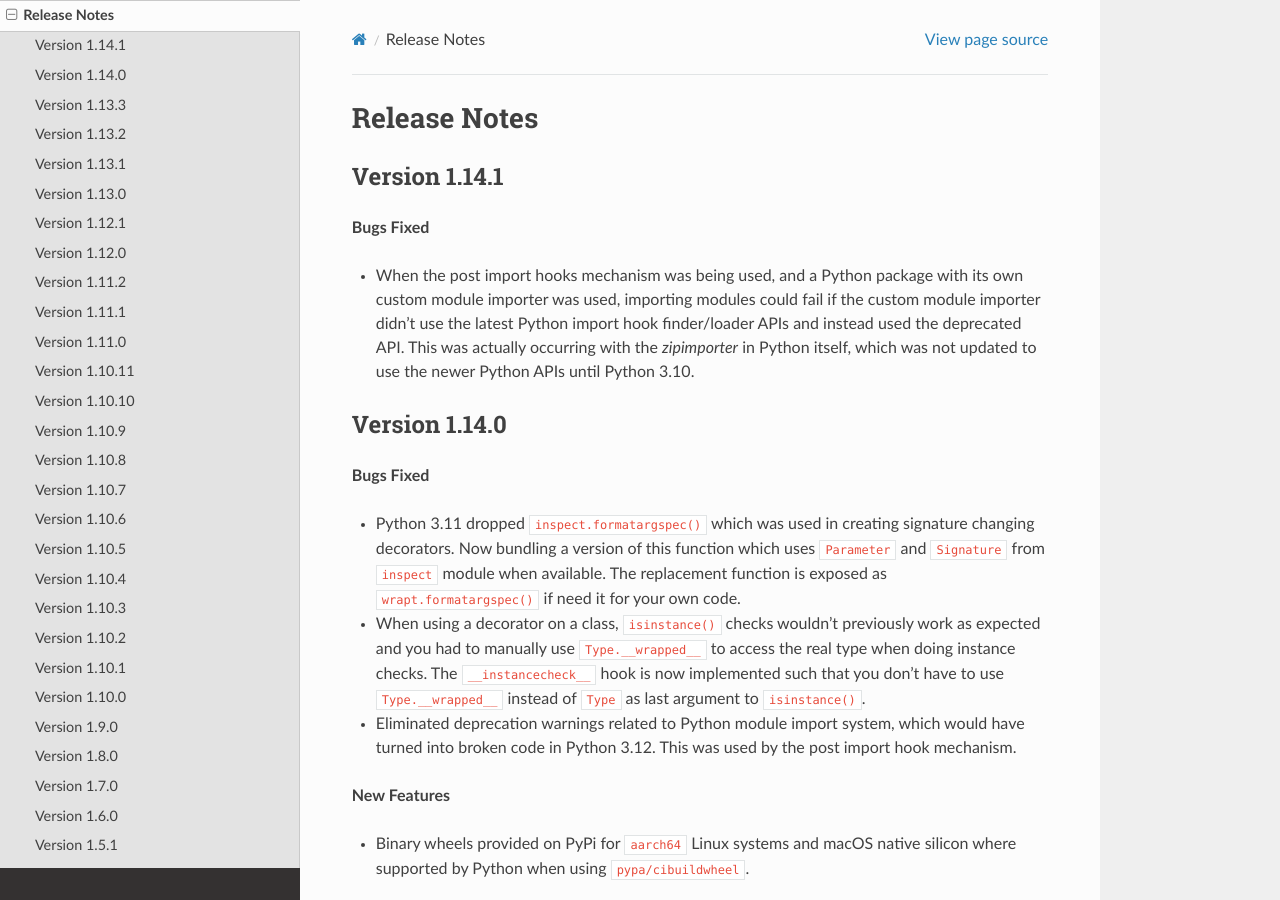
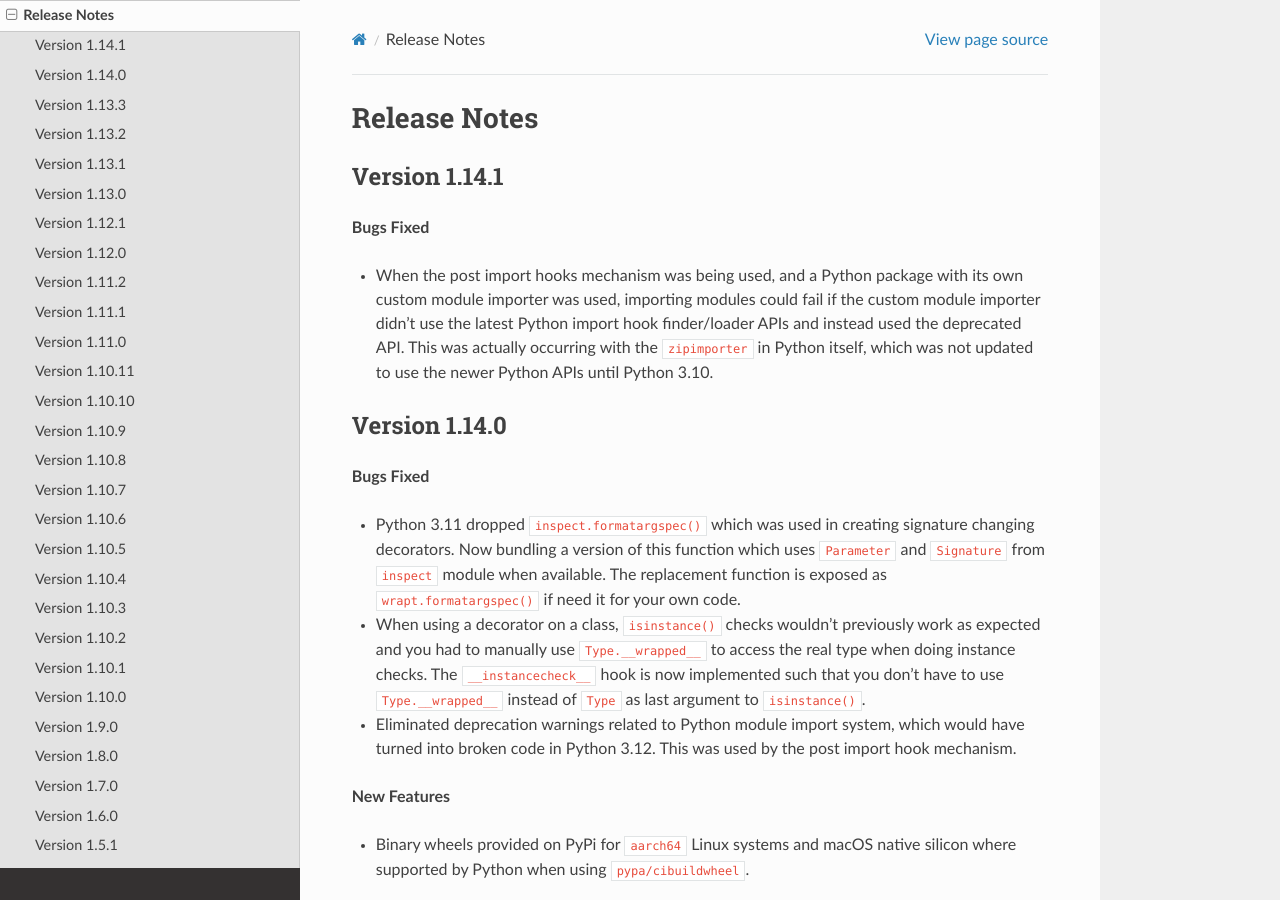
Before and after one commit to GrahamDumpleton/wrapt, a Sphinx documentation site: the page built from docs/changes.rst, in a window 1280 px wide and 900 px high. Built offline with Sphinx 7.4.7 and the Read the Docs theme 2.0.0, drawn with Linux system fonts in a browser that asks for light colours.

Commit message:
Fix up formatting in change notes.

```diff
--- a/docs/changes.rst
+++ b/docs/changes.rst
@@ -10,8 +10,8 @@ Version 1.14.1
   its own custom module importer was used, importing modules could fail if the
   custom module importer didn't use the latest Python import hook finder/loader
   APIs and instead used the deprecated API. This was actually occurring with the
-  `zipimporter` in Python itself, which was not updated to use the newer Python
-  APIs until Python 3.10.
+  ``zipimporter`` in Python itself, which was not updated to use the newer
+  Python APIs until Python 3.10.
 
 Version 1.14.0
 --------------
```
